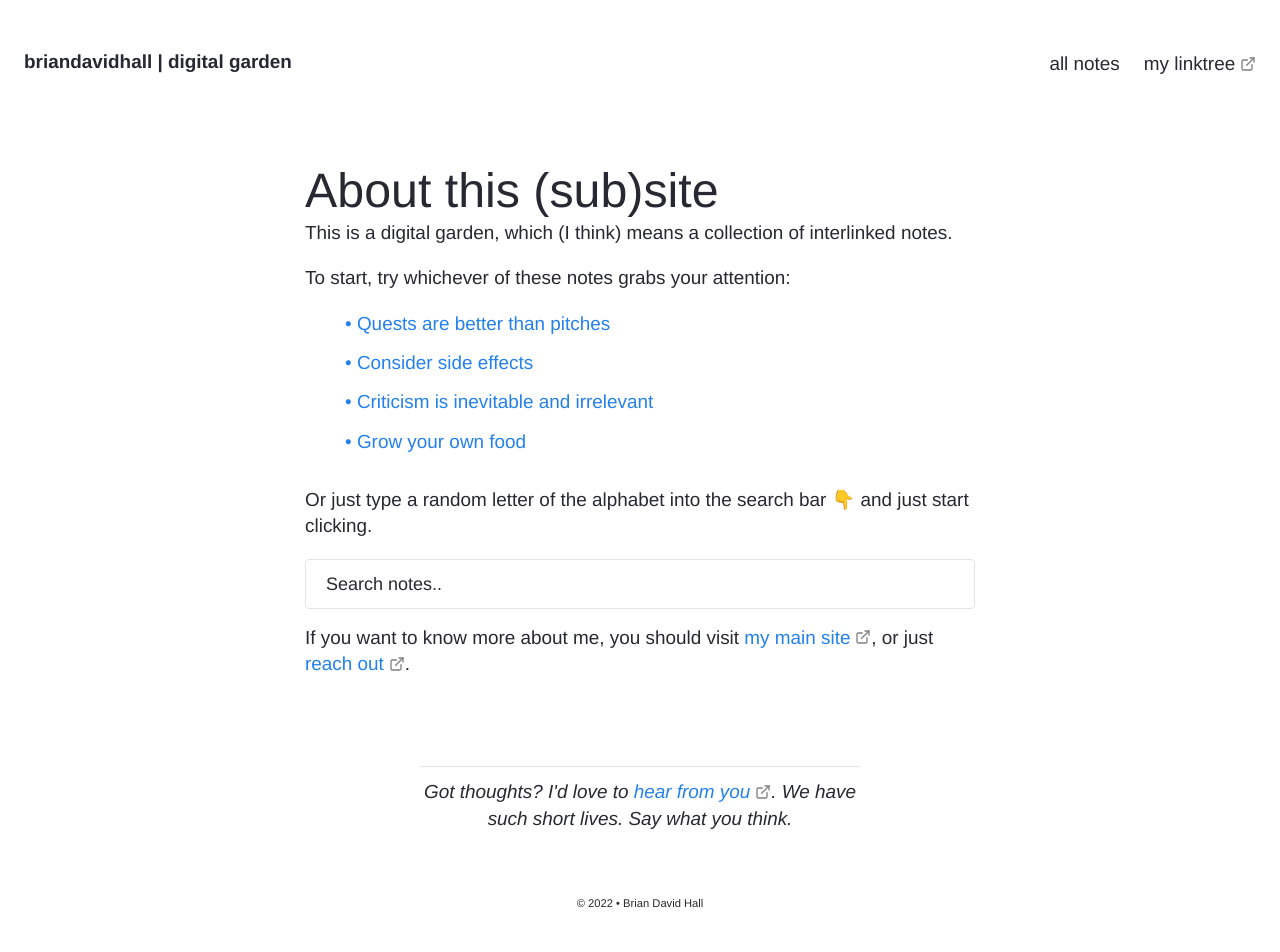
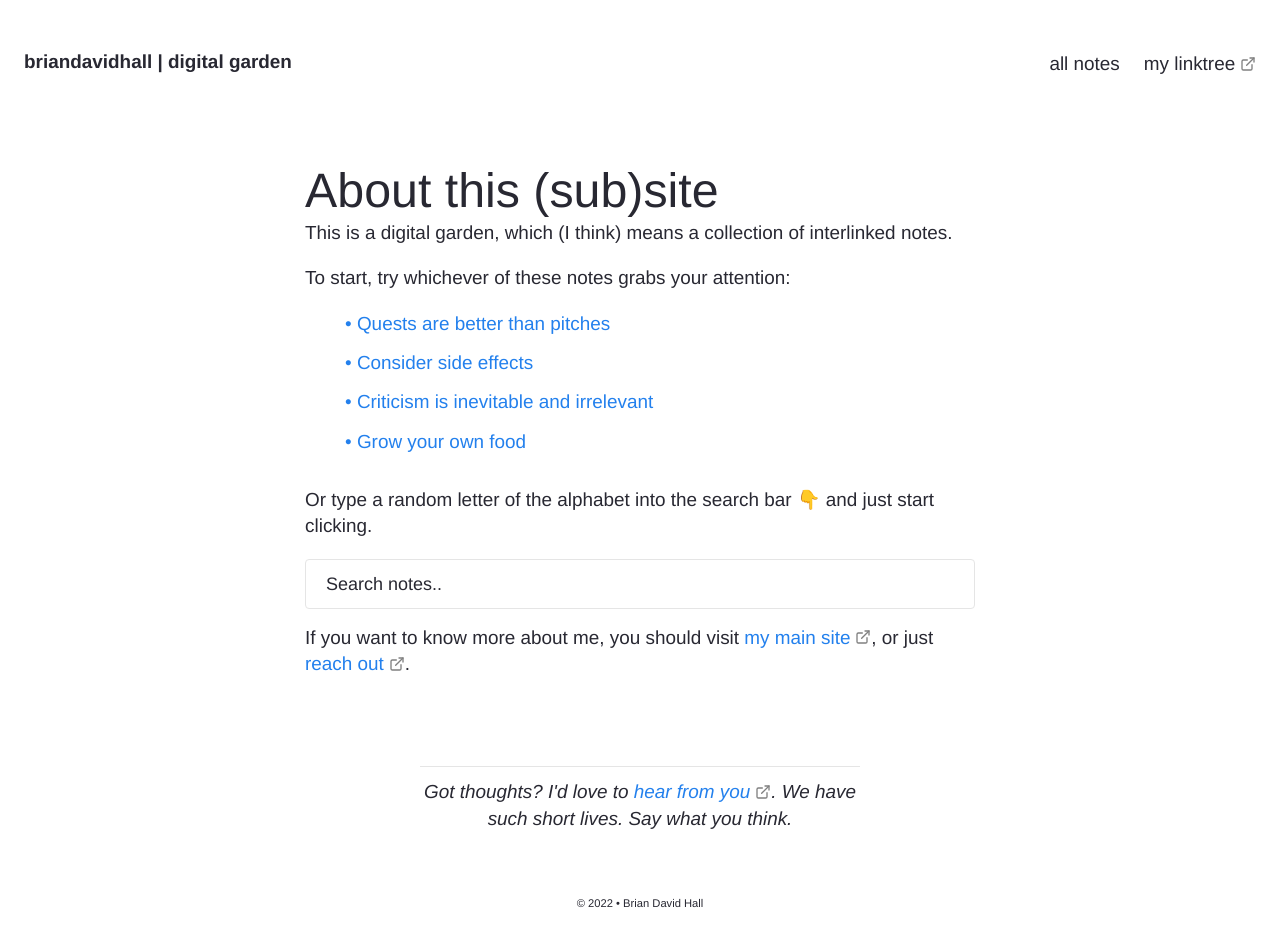
Before and after one commit to bruab/garden, a Jekyll site: the page built from pages/index.md, in a window 1280 px wide. Built offline with Jekyll 4.4.1, drawn with Linux system fonts in a browser that asks for light colours.

Commit message:
just just

```diff
--- a/_includes/Homepage.html
+++ b/_includes/Homepage.html
@@ -8,7 +8,7 @@
           <li><a href="/criticism-is-inevitable-and-irrelevant">• Criticism is inevitable and irrelevant</a></li>
           <li><a href="/grow-your-own-food">• Grow your own food</a></li>
         </ul>
-        <p>Or just type a random letter of the alphabet into the search bar 👇 and just start clicking.</p>
+        <p>Or type a random letter of the alphabet into the search bar 👇 and just start clicking.</p>
 
         <!-- search bar -->
         <div class="block">
```
